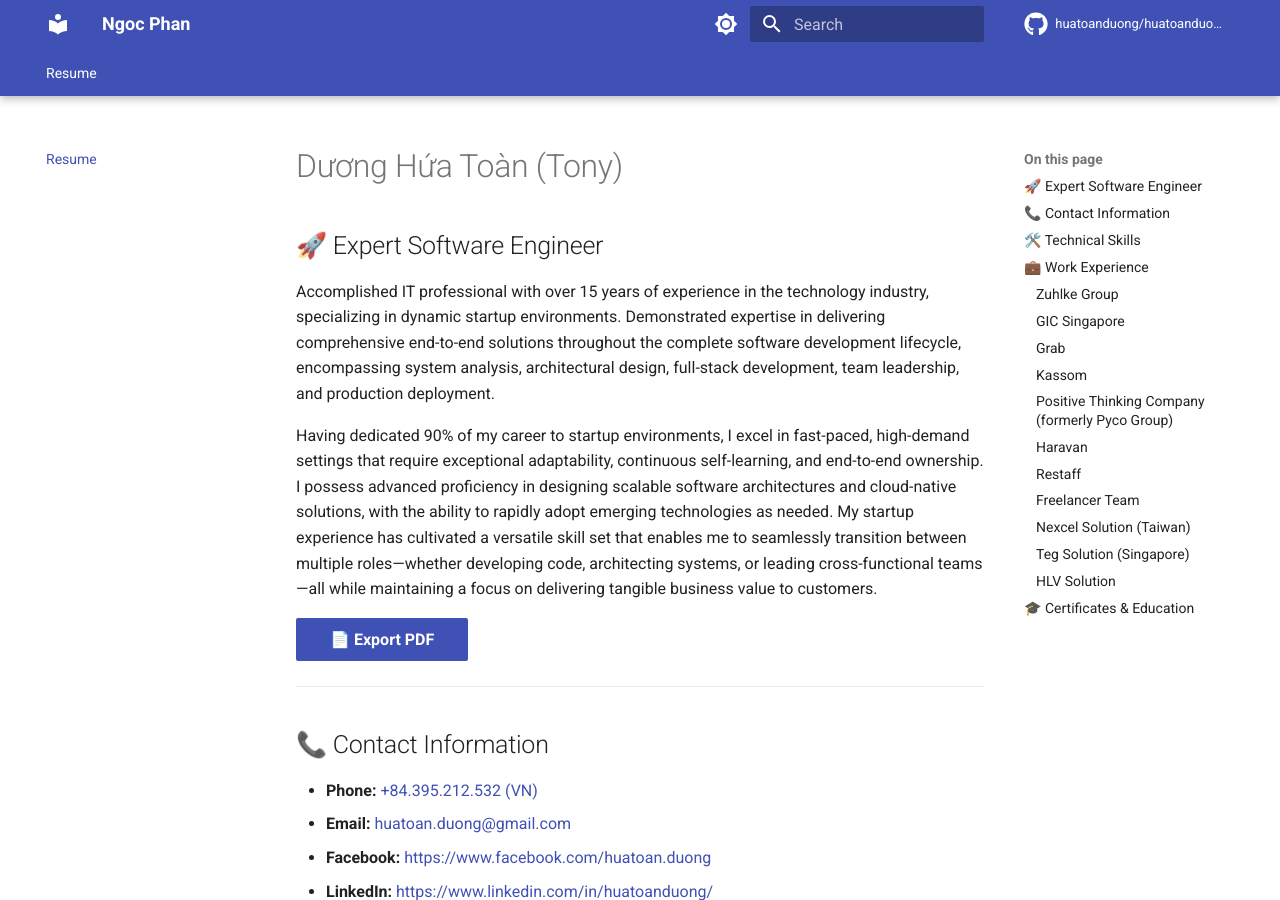
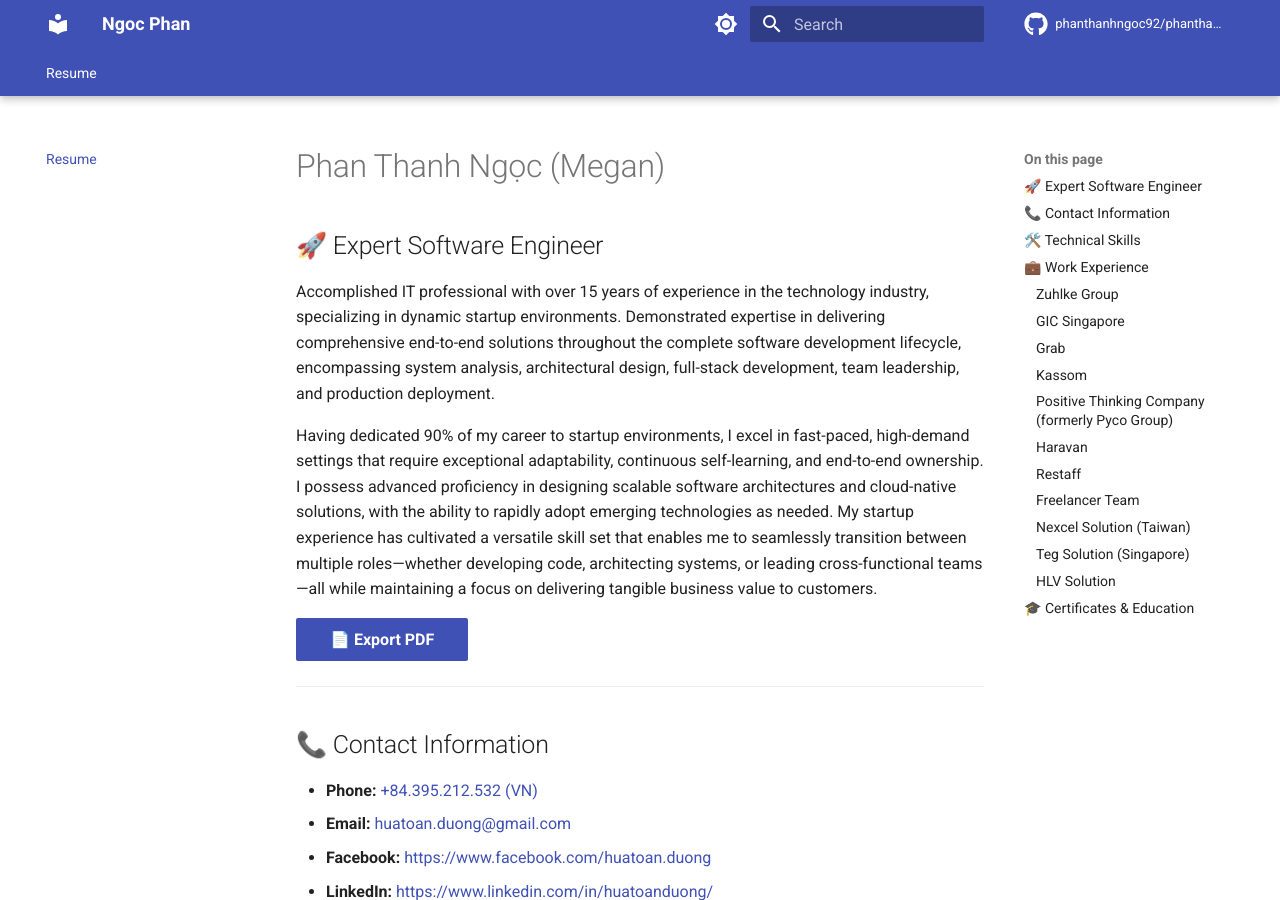
Before and after one commit to phanthanhngoc92/phanthanhngoc92.github.io, an MkDocs documentation site: the page built from docs/index.md, in a window 1280 px wide and 900 px high. Built offline with MkDocs 1.6.1 and Material for MkDocs 9.7.7, drawn with Linux system fonts in a browser that asks for light colours; comment, search, counter and statistics services are not loaded.

Commit message:
first commit

```diff
--- a/docs/index.md
+++ b/docs/index.md
@@ -3,7 +3,7 @@ title: 'Dương Hứa Toàn (Tony) - Expert Software Engineer'
 lastUpdated: '2024-01-15'
 ---
 
-# Dương Hứa Toàn (Tony)
+# Phan Thanh Ngọc (Megan)
 
 ## 🚀 Expert Software Engineer
 
--- a/mkdocs.yml
+++ b/mkdocs.yml
@@ -4,8 +4,8 @@ site_author: Ngoc Phan (Megan)
 site_url: https://phanthanhngoc92.github.io
 
 # Repository
-repo_name: huatoanduong/huatoanduong.github.io
-repo_url: https://github.com/huatoanduong/phanthanhngoc92.github.io
+repo_name: phanthanhngoc92/phanthanhngoc92.github.io
+repo_url: https://github.com/phanthanhngoc92/phanthanhngoc92.github.io
 edit_uri: edit/main/docs/
 
 docs_dir: docs
```
Also changed, not shown: 1 other file.
